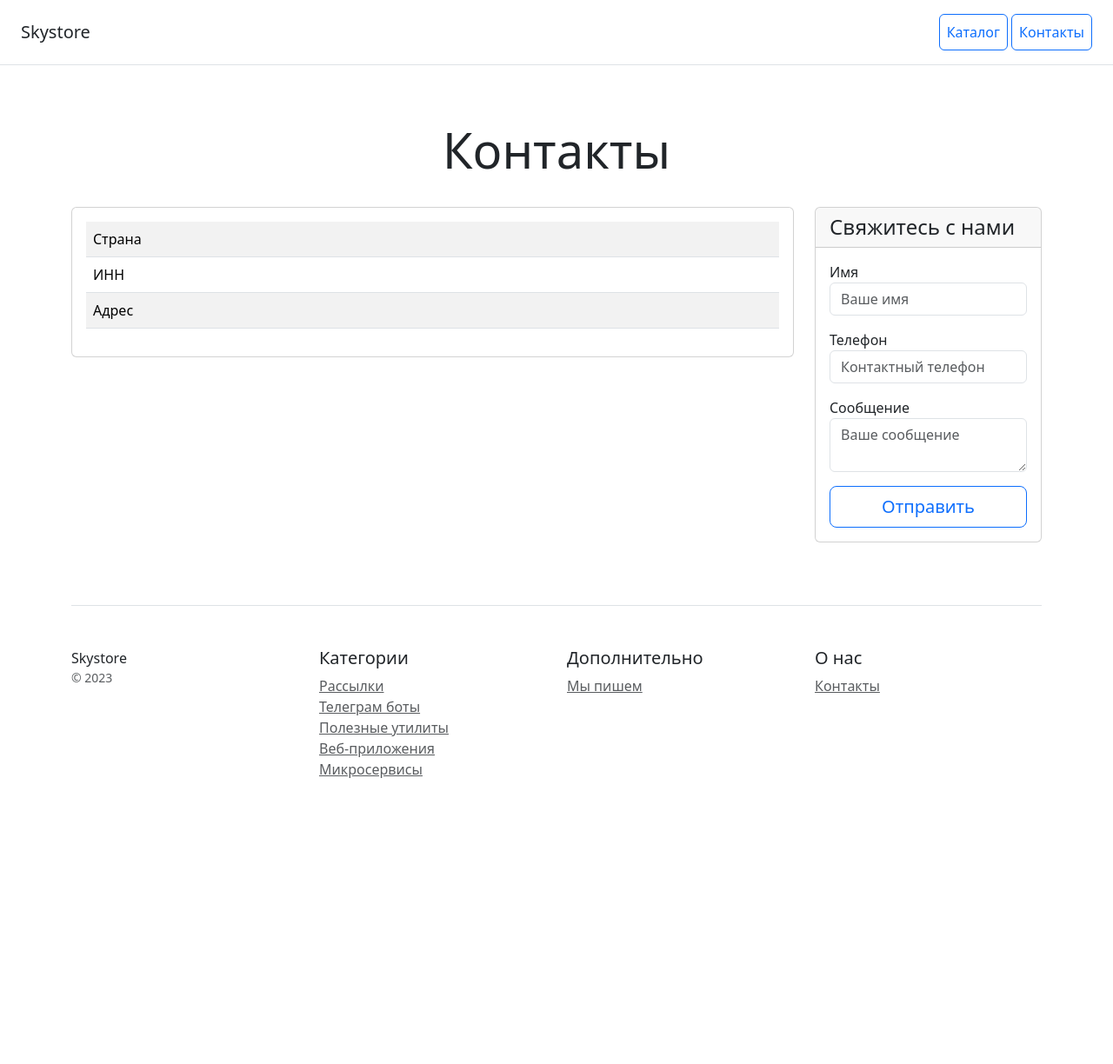
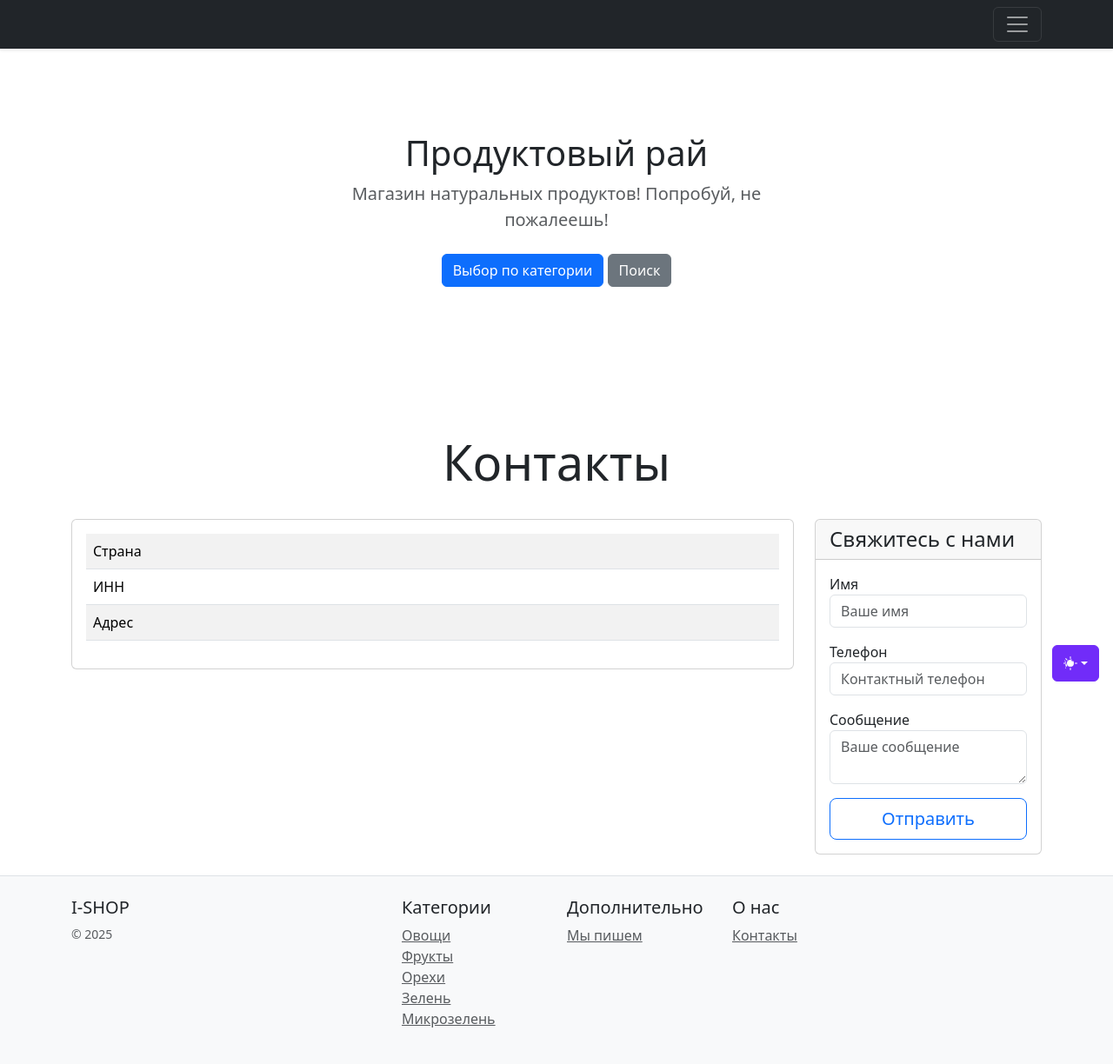
Before and after one commit to Rapunzel-Chan/i-shop, a Django app: page /contacts/ in a window 1280 px wide. Shown: the whole page at 87% size. Before the commit the page ends 895 px from the top, so only its background shows below. Run offline with Django 5.2, Linux system fonts and the light colour scheme; data that the repository does not hold is empty; some libraries are stand-ins or nearby versions.

Commit message:
add base.html in contacts.html, add new footer in base.html

```diff
--- a/catalog/templates/base.html
+++ b/catalog/templates/base.html
@@ -142,11 +142,11 @@
         <section class="py-5 text-center container">
             <div class="row py-lg-5">
                 <div class="col-lg-6 col-md-8 mx-auto">
-                    <h1 class="fw-light">Album example</h1>
-                    <p class="lead text-body-secondary">Something short and leading about the collection below—its contents, the creator, etc. Make it short and sweet, but not too short so folks don’t simply skip over it entirely.</p>
+                    <h1 class="fw-light">Продуктовый рай</h1>
+                    <p class="lead text-body-secondary">Магазин натуральных продуктов! Попробуй, не пожалеешь!</p>
                     <p>
-                        <a href="#" class="btn btn-primary my-2">Main call to action</a>
-                        <a href="#" class="btn btn-secondary my-2">Secondary action</a>
+                        <a href="#" class="btn btn-primary my-2">Выбор по категории</a>
+                        <a href="#" class="btn btn-secondary my-2">Поиск</a>
                     </p>
                 </div>
             </div>
@@ -155,14 +155,37 @@
 {% endblock %}
 
     </main>
-    <footer class="text-body-secondary py-5">
-        <div class="container">
-            <p class="float-end mb-1">
-                <a href="#">Back to top</a>
-            </p>
-            <p class="mb-1">Album example is &copy; Bootstrap, but please download and customize it for yourself!</p>
-            <p class="mb-0">New to Bootstrap? <a href="/">Visit the homepage</a> or read our <a href="/docs/5.3/getting-started/introduction">getting started guide</a>.</p>
+    <footer class="py-4 bg-light border-top">
+      <div class="container">
+        <div class="row">
+          <div class="col-md-4">
+            <h5>I-SHOP</h5>
+            <small class="d-block mb-3 text-muted">&copy; 2025</small>
+          </div>
+          <div class="col-md-2">
+            <h5>Категории</h5>
+            <ul class="list-unstyled text-small">
+              <li><a class="text-muted" href="#">Овощи</a></li>
+              <li><a class="text-muted" href="#">Фрукты</a></li>
+              <li><a class="text-muted" href="#">Орехи</a></li>
+              <li><a class="text-muted" href="#">Зелень</a></li>
+              <li><a class="text-muted" href="#">Микрозелень</a></li>
+            </ul>
+          </div>
+          <div class="col-md-2">
+            <h5>Дополнительно</h5>
+            <ul class="list-unstyled text-small">
+              <li><a class="text-muted" href="#">Мы пишем</a></li>
+            </ul>
+          </div>
+          <div class="col-md-2">
+            <h5>О нас</h5>
+            <ul class="list-unstyled text-small">
+              <li><a class="text-muted" href="/contacts/">Контакты</a></li>
+            </ul>
+          </div>
         </div>
+      </div>
     </footer>
     <script src="{% static 'js/bootstrap.bundle.min.js' %}"></script>
 </body>
--- a/catalog/templates/contacts.html
+++ b/catalog/templates/contacts.html
@@ -1,29 +1,8 @@
-<!doctype html>
-<html lang="ru">
-<head>
-    <meta charset="utf-8">
-    <meta name="viewport" content="width=device-width, initial-scale=1">
-    <title>Skystore</title>
-
-    <link href="https://cdn.jsdelivr.net/npm/bootstrap@5.3.3/dist/css/bootstrap.min.css" rel="stylesheet" integrity="sha384-QWTKZyjpPEjISv5WaRU9OFeRpok6YctnYmDr5pNlyT2bRjXh0JMhjY6hW+ALEwIH" crossorigin="anonymous">
-</head>
-<body>
-
-
-<div class="d-flex flex-column flex-md-row align-items-center p-3 px-md-4 mb-3 bg-white border-bottom box-shadow">
-    <h5 class="my-0 me-md-auto fw-normal">Skystore</h5>
-    <nav class="ms-5">
-        <a class="p-2 btn btn-outline-primary" href="/">Каталог</a>
-        <a class="p-2 btn btn-outline-primary" href="/contacts/">Контакты</a>
-    </nav>
-</div>
-
-
+{% extends 'base.html' %}
+{% block content %}
 <div class="pricing-header px-3 py-3 pt-md-5 pb-md-4 mx-auto text-center">
     <h1 class="display-4">Контакты</h1>
 </div>
-
-
 <div class="container">
     <div class="row text-start">
         <div class="col-lg-9 col-md-6 col-sm-12">
@@ -85,41 +64,4 @@
             </div>
         </div>
     </div>
-
-
-    <footer class="pt-4 my-md-5 pt-md-5 border-top">
-        <div class="row">
-            <div class="col-12 col-md">
-                Skystore
-                <small class="d-block mb-3 text-muted">&copy; 2023</small>
-            </div>
-            <div class="col-6 col-md">
-                <h5>Категории</h5>
-                <ul class="list-unstyled text-small">
-                    <li><a class="text-muted" href="#">Рассылки</a></li>
-                    <li><a class="text-muted" href="#">Телеграм боты</a></li>
-                    <li><a class="text-muted" href="#">Полезные утилиты</a></li>
-                    <li><a class="text-muted" href="#">Веб-приложения</a></li>
-                    <li><a class="text-muted" href="#">Микросервисы</a></li>
-                </ul>
-            </div>
-            <div class="col-6 col-md">
-                <h5>Дополнительно</h5>
-                <ul class="list-unstyled text-small">
-                    <li><a class="text-muted" href="#">Мы пишем</a></li>
-                </ul>
-            </div>
-            <div class="col-6 col-md">
-                <h5>О нас</h5>
-                <ul class="list-unstyled text-small">
-                    <li><a class="text-muted" href="/contacts/">Контакты</a></li>
-                </ul>
-            </div>
-        </div>
-    </footer>
-</div>
-
-
-<script src="https://cdn.jsdelivr.net/npm/bootstrap@5.3.3/dist/js/bootstrap.bundle.min.js" integrity="sha384-YvpcrYf0tY3lHB60NNkmXc5s9fDVZLESaAA55NDzOxhy9GkcIdslK1eN7N6jIeHz" crossorigin="anonymous"></script>
-</body>
-</html>
+{% endblock %}
--- a/catalog/templates/includes/inc_menu.html
+++ b/catalog/templates/includes/inc_menu.html
@@ -11,7 +11,7 @@
                         <li><a href="{% url 'catalog:products_list' %}" class="text-white">Главная</a></li>
                         <li><a href="#" class="text-white">Вход</a></li>
                         <li><a href="#" class="text-white">Регистрация</a></li>
-                        <li><a href="contacts/" class="text-white">Контакты</a></li>
+                        <li><a href="/contacts/" class="text-white">Контакты</a></li>
                     </ul>
                 </div>
             </div>
```
Also changed, not shown: catalog/templates/products_detail.html (+7 -8 lines), catalog/templates/products_list.html (+4 -7 lines), catalog/templatetags/my_tags.py (added, +9 -0 lines), media/catalog/photo/редис.jpg (added), media/catalog/photo/слива.jpg (added).
